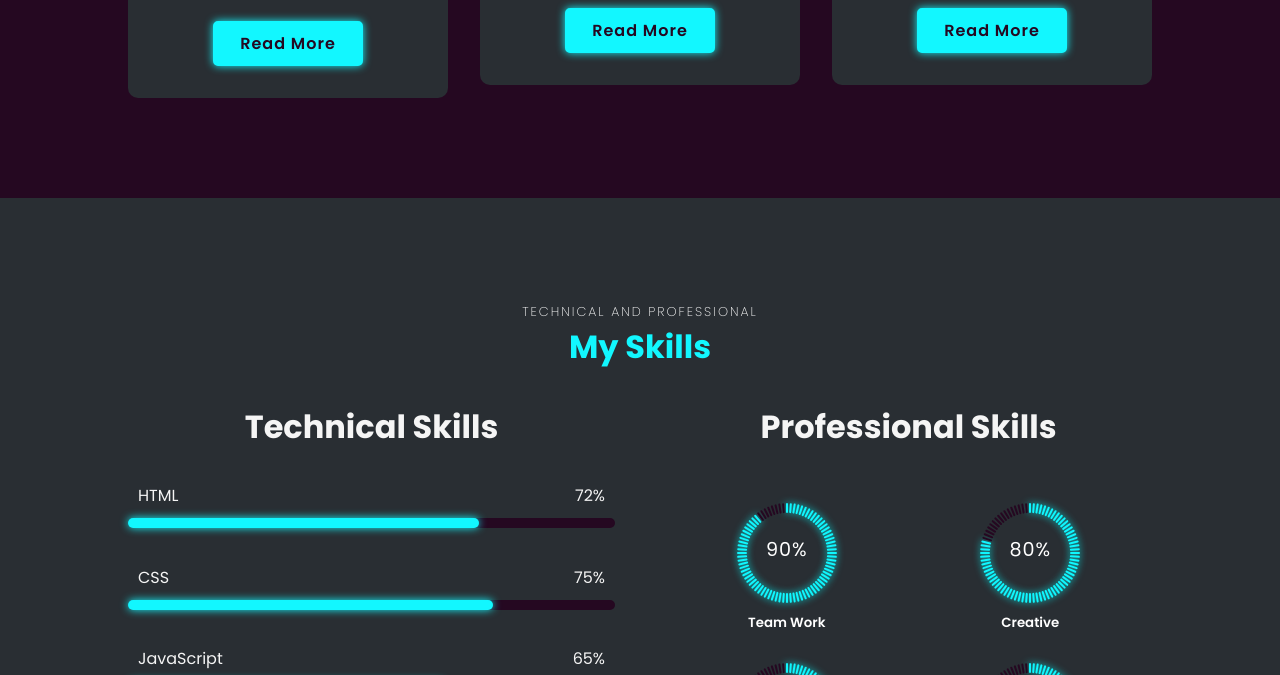
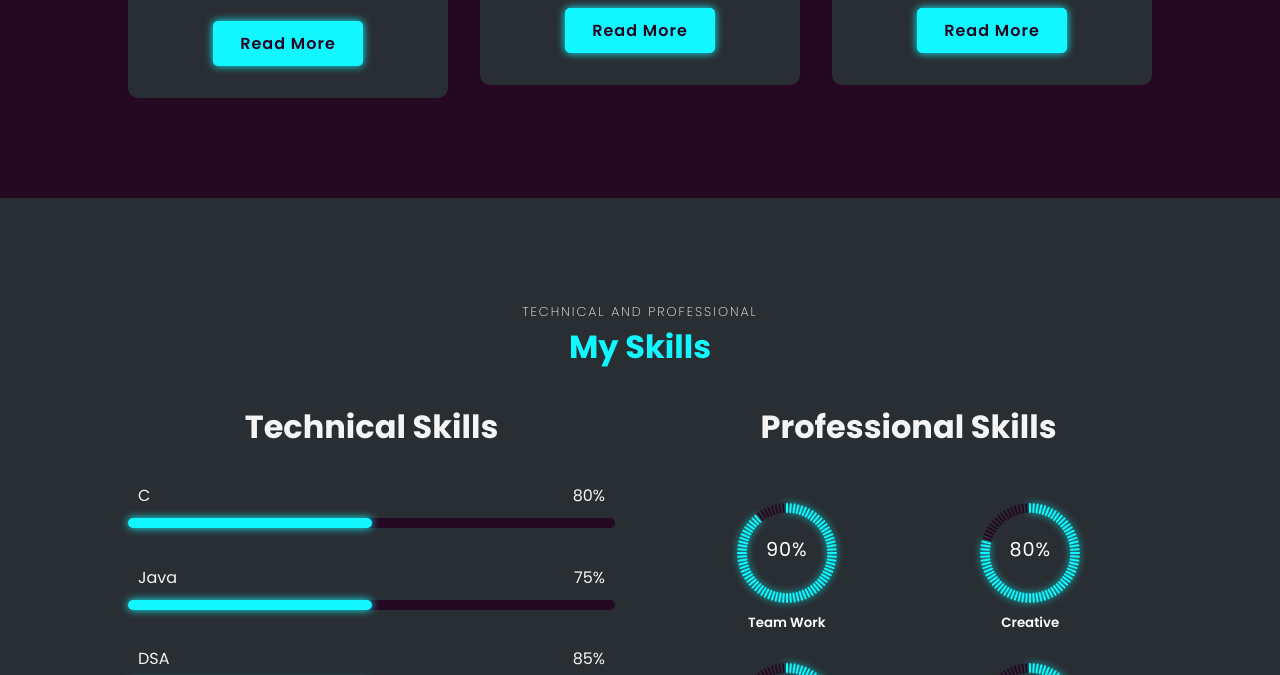
Before and after one commit to KAadi2023/Aadi-Resume, a plain HTML site: page index.html in a window 1280 px wide. Shown: the part 2073-2748 px from the top of the page. Drawn offline with nearby package versions, Linux system fonts and the light colour scheme.

Commit message:
Update index.html

```diff
--- a/index.html
+++ b/index.html
@@ -305,6 +305,47 @@
     <div class="skill-main">
         <div class="skill-left scroll-scale">
             <h3>Technical Skills</h3>
+
+            <div class="skill-bar">
+                <div class="skill-info">
+                    <p>C</p>
+                    <p>80%</p>
+                </div>
+                <div class="bar">
+                    <span class="c"></span>
+                </div>
+            </div>
+
+            <div class="skill-bar">
+                <div class="skill-info">
+                    <p>Java</p>
+                    <p>75%</p>
+                </div>
+                <div class="bar">
+                    <span class="java"></span>
+                </div>
+            </div>
+
+            <div class="skill-bar">
+                <div class="skill-info">
+                    <p>DSA</p>
+                    <p>85%</p>
+                </div>
+                <div class="bar">
+                    <span class="dsa"></span>
+                </div>
+            </div>
+
+            <div class="skill-bar">
+                <div class="skill-info">
+                    <p>Python</p>
+                    <p>60%</p>
+                </div>
+                <div class="bar">
+                    <span class="python"></span>
+                </div>
+            </div>
+
             <div class="skill-bar">
                 <div class="skill-info">
                     <p>HTML</p>
```
